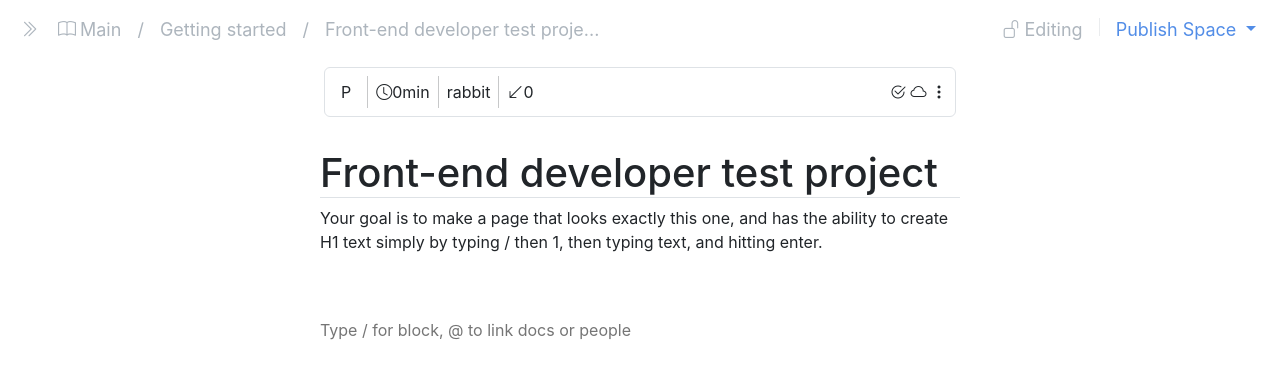
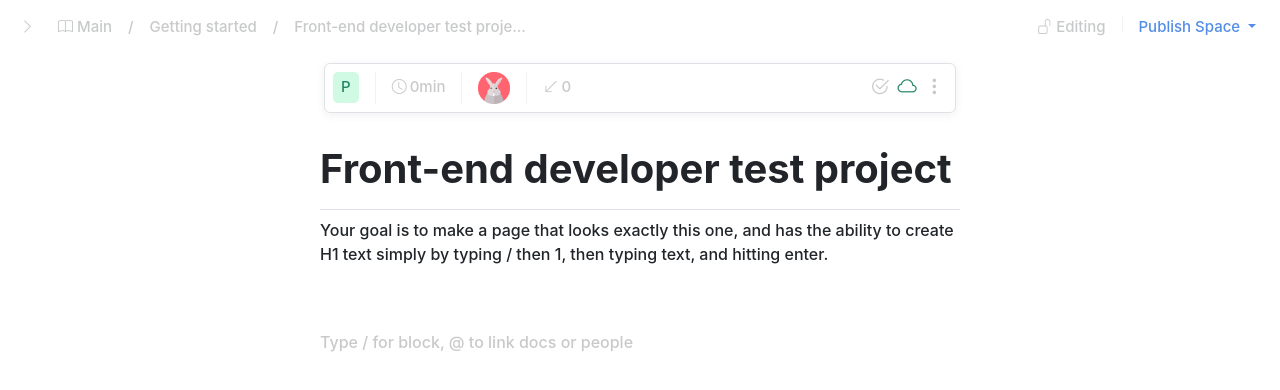
Before and after one commit to shyusu4/Text-Converter, a website built with webpack: page src/index.html in a window 1280 px wide. Built offline with nearby package versions, Linux system fonts and the light colour scheme.

Commit message:
Refine styles

```diff
--- a/package.json
+++ b/package.json
@@ -36,13 +36,16 @@
     "eslint": "^7.32.0",
     "eslint-config-airbnb-base": "^14.2.1",
     "eslint-plugin-import": "^2.26.0",
+    "file-loader": "^6.2.0",
     "hint": "^7.1.3",
+    "image-webpack-loader": "^8.1.0",
     "jest": "^29.3.1",
     "jest-environment-jsdom": "^29.3.1",
     "stylelint": "^13.13.1",
     "stylelint-config-standard": "^21.0.0",
     "stylelint-csstree-validator": "^1.9.0",
     "stylelint-scss": "^3.21.0",
+    "url-loader": "^4.1.1",
     "webpack": "^5.75.0",
     "webpack-cli": "^5.0.1",
     "webpack-dev-server": "^4.11.1"
--- a/src/index.html
+++ b/src/index.html
@@ -14,7 +14,6 @@
       rel="stylesheet"
       href="https://cdn.jsdelivr.net/npm/bootstrap-icons@1.5.0/font/bootstrap-icons.css"
     />
-    <script src="./index.js" type="module"></script>
     <title>Text Converter</title>
   </head>
   <body>
@@ -25,7 +24,7 @@
         <div class="d-flex">
           <ul class="navbar-nav flex-row">
             <li class="nav-item p-2">
-              <i class="bi bi-chevron-double-right"></i>
+              <i class="bi bi-chevron-right"></i>
             </li>
             <li class="nav-item">
               <a class="nav-link underline" aria-current="page" href="#"
@@ -62,17 +61,17 @@
     </nav>
     <!-- Header -->
     <header class="header m-2 d-flex justify-content-center">
-      <div class="hstack gap-2 w-50 p-2 border rounded">
+      <div class="hstack gap-3 w-50 p-2 border rounded">
         <!-- Left elements -->
-        <div class="px-2 py-1">P</div>
+        <div class="px-2 py-1 p-icon">P</div>
         <span class="vr"></span>
         <div><i class="bi bi-clock"></i>0min</div>
         <span class="vr"></span>
-        <div>rabbit</div>
+        <img src="./assets/rabbit.png" alt="rabbit icon" />
         <span class="vr"></span>
+        <div><i class="bi bi-arrow-down-left"></i>0</div>
         <!-- Right elements -->
-        <div><i class="bi bi-arrow-down-left"></i>0</div>
-        <div class="ms-auto ps-5">
+        <div class="right-elems ms-auto ps-5">
           <i class="bi bi-check2-circle"></i>
           <i class="bi bi-cloud"></i>
           <i class="bi bi-three-dots-vertical"></i>
@@ -80,12 +79,12 @@
       </div>
     </header>
     <!-- User Interaction -->
-    <section class="d-flex justify-content-center">
-      <div class="main-content w-50 mt-4">
-        <h1 class="font-weight-light border-bottom">
+    <section class="main-content d-flex justify-content-center">
+      <div class="w-50 mt-4">
+        <h1 class="title border-bottom pb-3">
           Front-end developer test project
         </h1>
-        <p>
+        <p class="subtitle">
           Your goal is to make a page that looks exactly this one, and has the
           ability to create H1 text simply by typing / then 1, then typing text,
           and hitting enter.
@@ -103,5 +102,6 @@
         </div>
       </div>
     </section>
+    <script src="./index.js" type="module"></script>
   </body>
 </html>
--- a/src/index.js
+++ b/src/index.js
@@ -31,3 +31,27 @@ const getUserInput = (input) => {
     }
   });
 };
+
+// call getUserInput to generate the users output
+inputContainer.addEventListener('input', (e) => {
+  getUserInput(e.target.value);
+});
+
+const displayOptions = (input) => {
+  document.addEventListener('input', () => {
+    if (input === '/') {
+      const options = document.createElement('div');
+      options.setAttribute('class', 'options');
+      options.innerHTML = `
+        <div>
+          <div>Add blocks</div>
+        </div>
+          `;
+      outputContainer.appendChild(options);
+    }
+  });
+};
+
+inputContainer.addEventListener('input', (e) => {
+  displayOptions();
+});
--- a/src/style.css
+++ b/src/style.css
@@ -5,17 +5,20 @@
   font-family: ui-sans-serif, -apple-system, BlinkMacSystemFont, 'Segoe UI',
     Helvetica, 'Apple Color Emoji', Arial, sans-serif, 'Segoe UI Emoji',
     'Segoe UI Symbol';
+  font-weight: 500;
 }
 
 :root {
-  --light-gray: #adb5bd;
+  --light-gray: #c8c9ca;
   --dark-gray: #626363;
   --light-blue: #1d6adfc3;
   --dark-blue: #1117bc;
+  --light-green: #d1fae5;
+  --dark-green: #258765;
 }
 
 .navbar {
-  font-size: 18px;
+  font-size: 15px;
   font-weight: 400;
   color: var(--light-gray);
 }
@@ -44,6 +47,42 @@
   font-size: 2rem;
 }
 
-#user-output {
-  font-size: 5rem;
+.p-icon {
+  color: var(--dark-green);
+  background-color: var(--light-green);
+  border-radius: 5px;
 }
+
+.header {
+  font-size: 15px;
+  color: var(--light-gray);
+}
+
+.title {
+  font-weight: 700;
+}
+
+.hstack {
+  box-shadow: rgba(182, 179, 179, 0.2) 0 2px 8px 0;
+}
+
+.right-elems {
+  font-size: 1.2rem;
+}
+
+.bi {
+  padding-right: 3px;
+}
+
+.bi-cloud {
+  color: var(--dark-green);
+}
+
+input::placeholder {
+  color: var(--light-gray);
+}
+
+img {
+  height: auto;
+  width: 2rem;
+}
--- a/webpack.config.js
+++ b/webpack.config.js
@@ -1,30 +1,38 @@
-const path = require("path");
-const HtmlWebpackPlugin = require("html-webpack-plugin");
+const path = require('path');
+const HtmlWebpackPlugin = require('html-webpack-plugin');
 
 module.exports = {
-  mode: "development",
-  entry: "./src/index.js",
+  mode: 'development',
+  entry: './src/index.js',
   devServer: {
-    static: "./dist",
+    static: './dist',
   },
   output: {
-    filename: "main.js",
-    path: path.resolve(__dirname, "dist"),
+    filename: 'bundle.js',
+    path: path.resolve(__dirname, 'dist'),
   },
   resolve: {
     extensions: ['.js', '.jsx', '.ts', '.tsx'],
   },
   plugins: [
     new HtmlWebpackPlugin({
-      title: "To-Do-List",
-      template: "./src/index.html",
+      title: 'To-Do-List',
+      template: './src/index.html',
     }),
   ],
   module: {
     rules: [
       {
         test: /\.css$/i,
-        use: ["style-loader", "css-loader"],
+        use: ['style-loader', 'css-loader'],
+      },
+      {
+        test: /\.(png|jpe?g|gif)$/i,
+        use: [
+          {
+            loader: 'file-loader',
+          },
+        ],
       },
     ],
   },
```
Also changed, not shown: dist/assets/rabbit.png (added), dist/bundle.js, dist/index.html, src/assets/rabbit.png (added), 1 other file.
